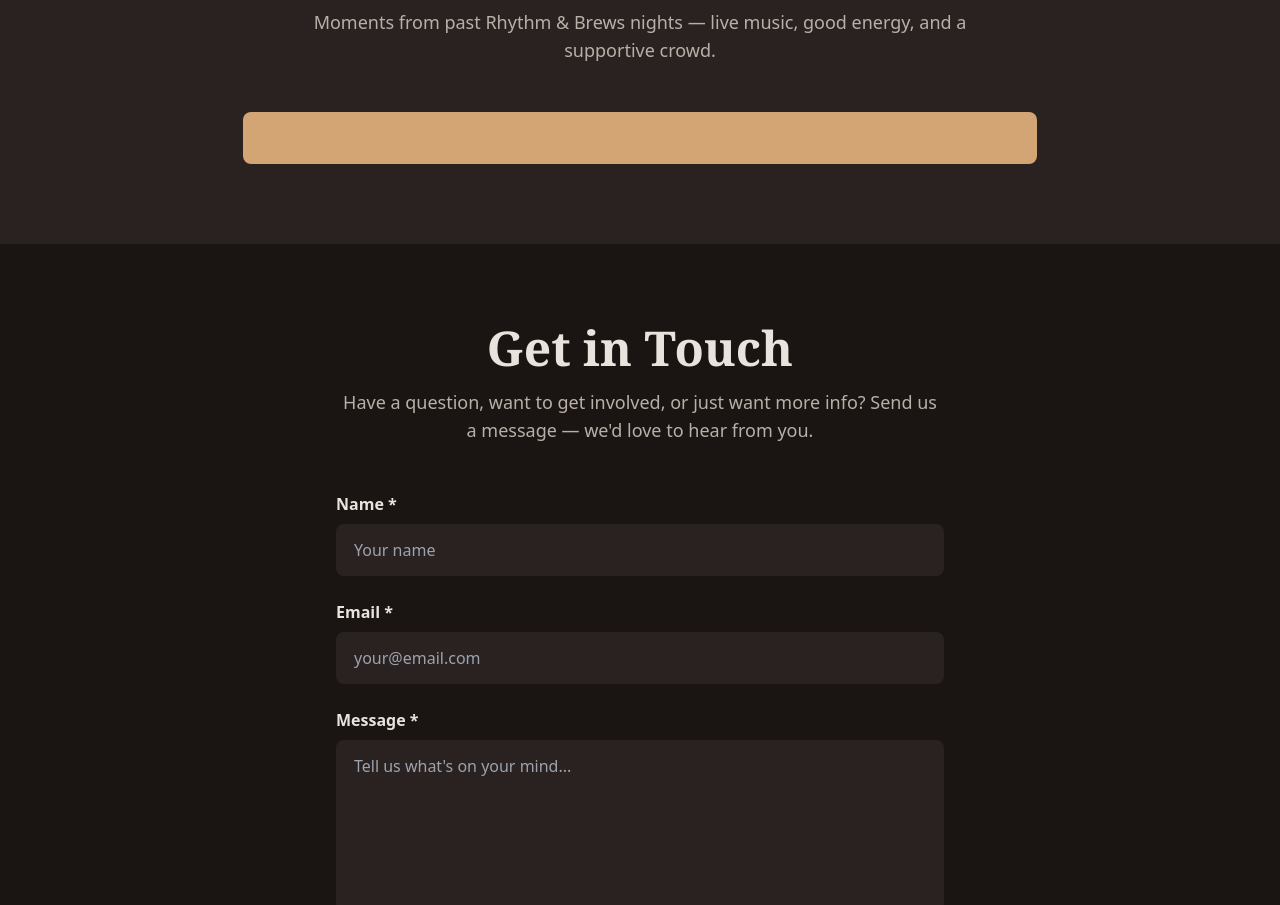
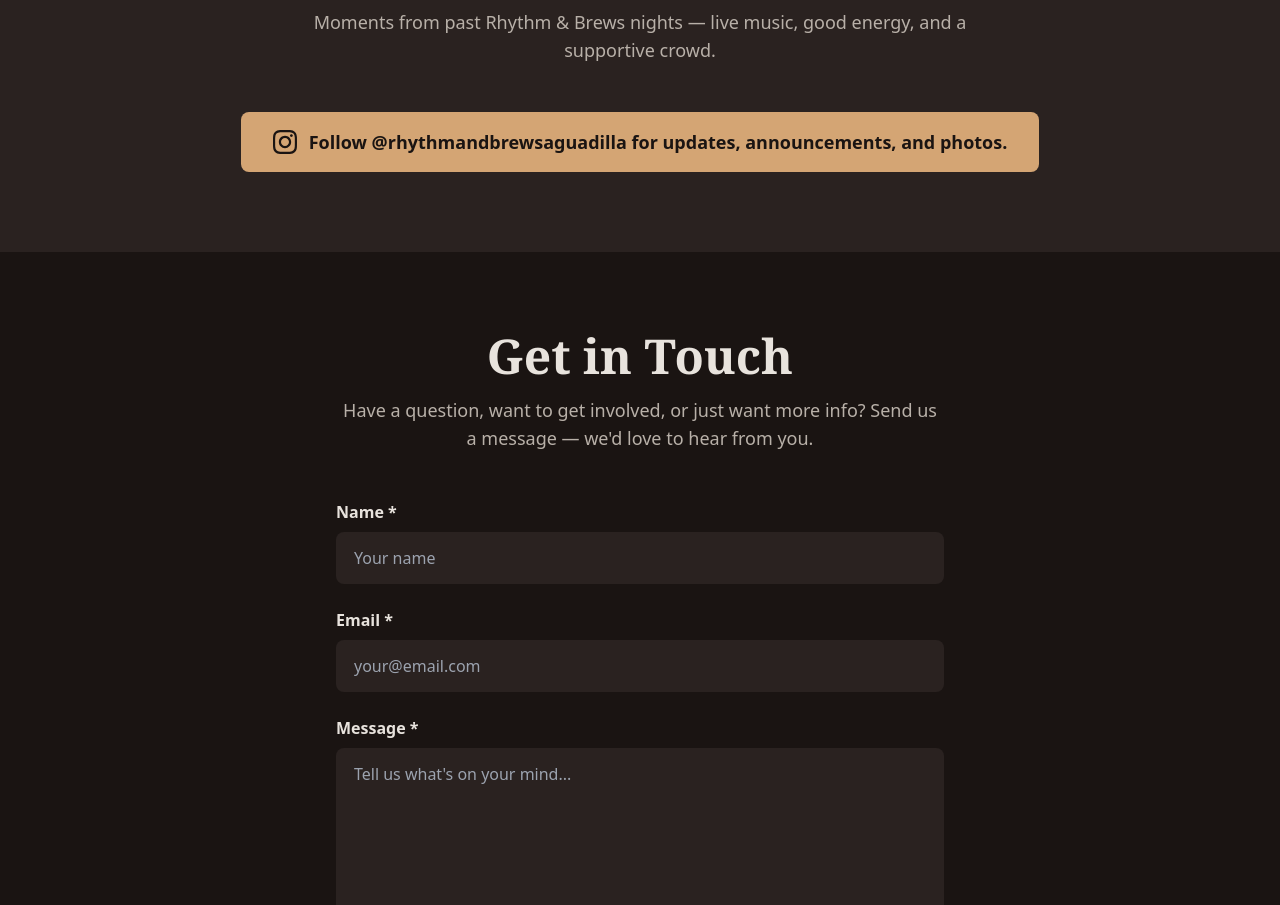
Before and after one commit to rbradshaw9/rhythmandbrews, a Next.js app: page /en in a window 1280 px wide. Shown: the part 2801-3706 px from the top of the page. Built offline with nearby package versions, Linux system fonts and the light colour scheme.

Commit message:
Fix Instagram follow button text visibility

```diff
--- a/components/InstagramGallery.tsx
+++ b/components/InstagramGallery.tsx
@@ -36,7 +36,7 @@ export default function InstagramGallery() {
             href="https://www.instagram.com/rhythmandbrewsaguadilla"
             target="_blank"
             rel="noopener noreferrer"
-            className="inline-flex items-center gap-2 text-primary hover:text-primary-light transition-colors text-lg btn-primary"
+            className="inline-flex items-center gap-3 bg-primary hover:bg-primary-light text-background font-semibold px-8 py-4 rounded-lg transition-colors text-lg"
           >
             <svg className="w-6 h-6" fill="currentColor" viewBox="0 0 24 24">
               <path d="M12 2.163c3.204 0 3.584.012 4.85.07 3.252.148 4.771 1.691 4.919 4.919.058 1.265.069 1.645.069 4.849 0 3.205-.012 3.584-.069 4.849-.149 3.225-1.664 4.771-4.919 4.919-1.266.058-1.644.07-4.85.07-3.204 0-3.584-.012-4.849-.07-3.26-.149-4.771-1.699-4.919-4.92-.058-1.265-.07-1.644-.07-4.849 0-3.204.013-3.583.07-4.849.149-3.227 1.664-4.771 4.919-4.919 1.266-.057 1.645-.069 4.849-.069zm0-2.163c-3.259 0-3.667.014-4.947.072-4.358.2-6.78 2.618-6.98 6.98-.059 1.281-.073 1.689-.073 4.948 0 3.259.014 3.668.072 4.948.2 4.358 2.618 6.78 6.98 6.98 1.281.058 1.689.072 4.948.072 3.259 0 3.668-.014 4.948-.072 4.354-.2 6.782-2.618 6.979-6.98.059-1.28.073-1.689.073-4.948 0-3.259-.014-3.667-.072-4.947-.196-4.354-2.617-6.78-6.979-6.98-1.281-.059-1.69-.073-4.949-.073zm0 5.838c-3.403 0-6.162 2.759-6.162 6.162s2.759 6.163 6.162 6.163 6.162-2.759 6.162-6.163c0-3.403-2.759-6.162-6.162-6.162zm0 10.162c-2.209 0-4-1.79-4-4 0-2.209 1.791-4 4-4s4 1.791 4 4c0 2.21-1.791 4-4 4zm6.406-11.845c-.796 0-1.441.645-1.441 1.44s.645 1.44 1.441 1.44c.795 0 1.439-.645 1.439-1.44s-.644-1.44-1.439-1.44z" />
```
